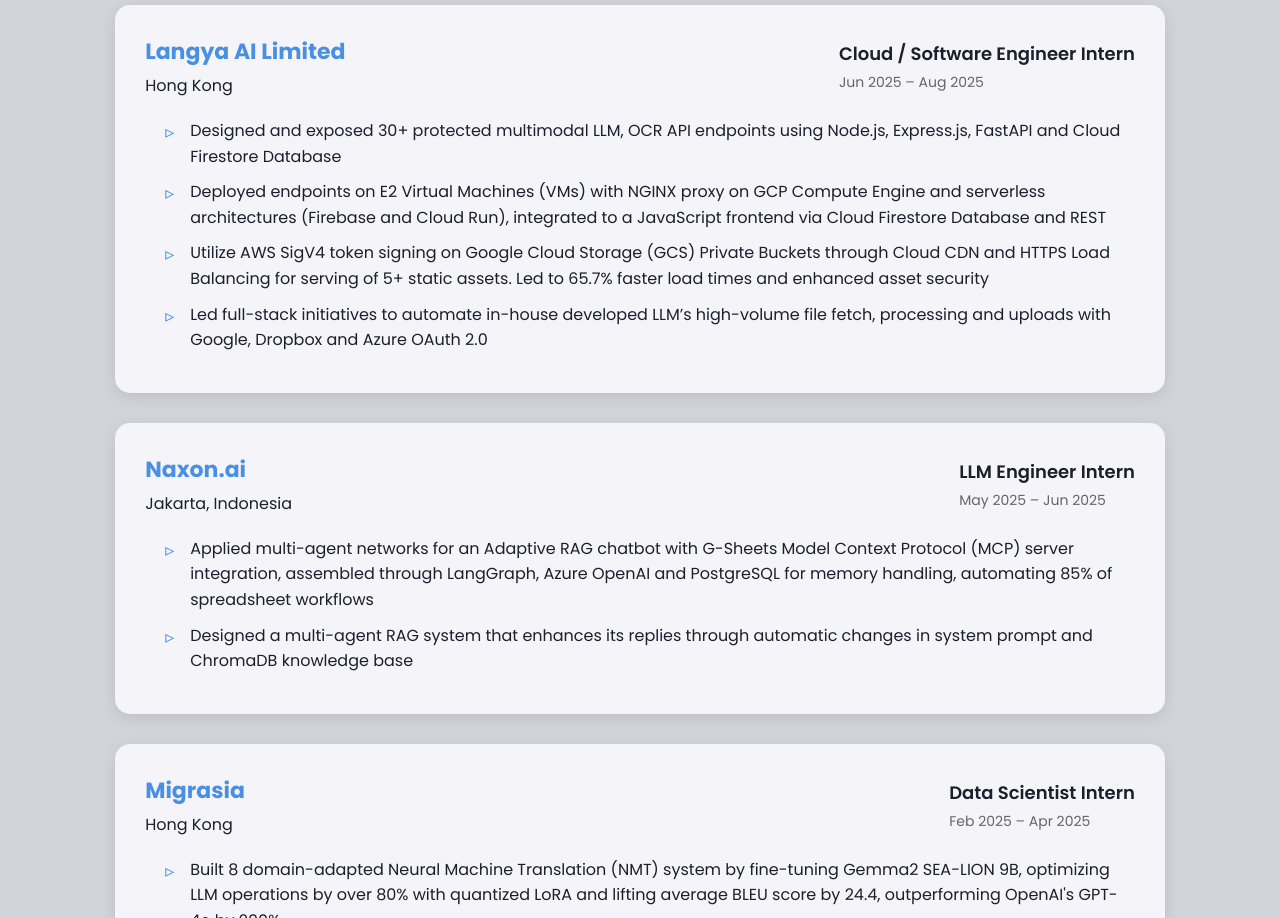
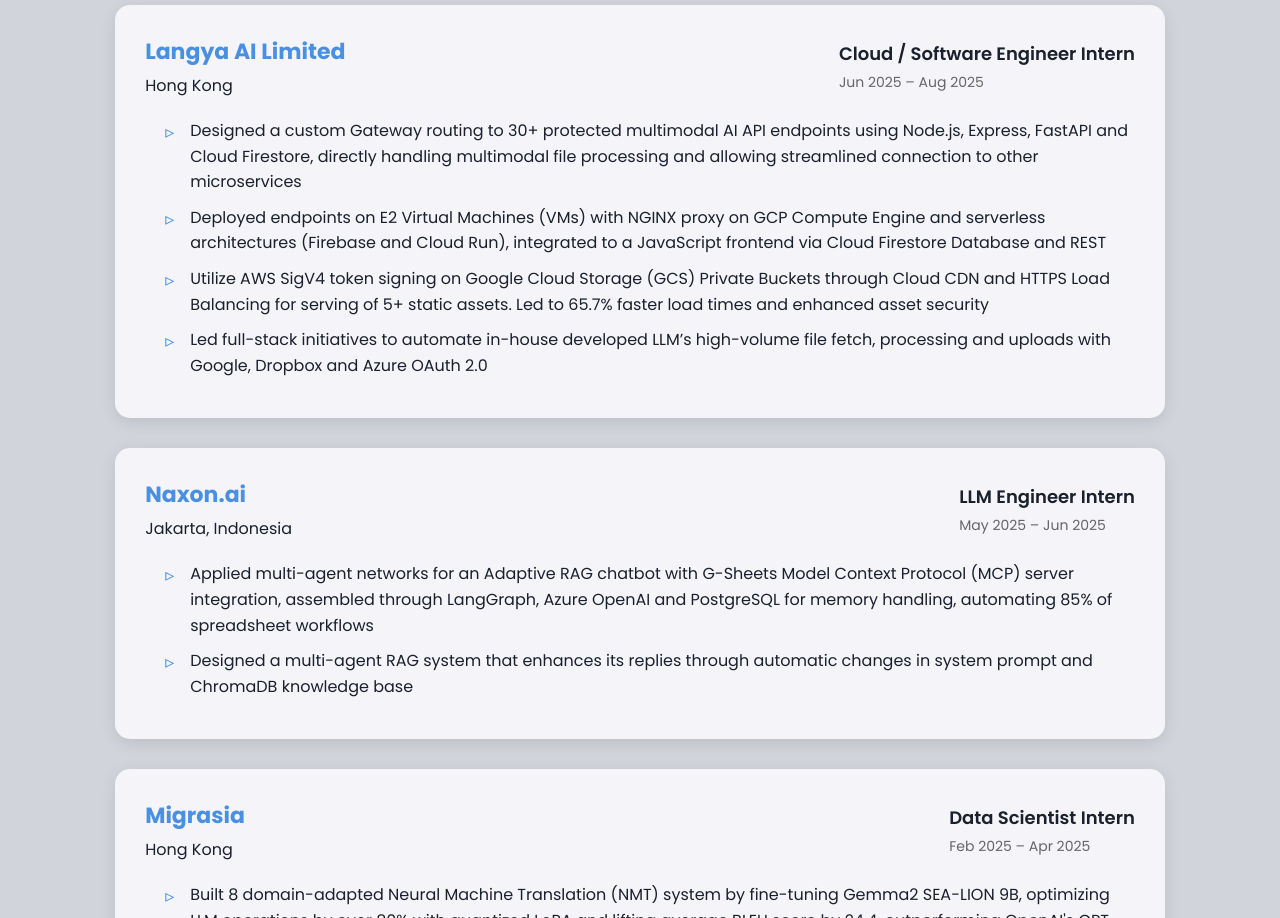
Before and after one commit to edbertw/edbert-portfolio, a Next.js app: page / in a window 1280 px wide. Shown: the part 2890-3808 px from the top of the page. Built offline with nearby package versions, Linux system fonts and the light colour scheme.

Commit message:
: Change desc

```diff
--- a/src/components/Experience.js
+++ b/src/components/Experience.js
@@ -6,7 +6,7 @@
         position: "Cloud / Software Engineer Intern",
         period: "Jun 2025 – Aug 2025",
         details: [
-          "Designed and exposed 30+ protected multimodal LLM, OCR API endpoints using Node.js, Express.js, FastAPI and Cloud Firestore Database",
+          "Designed a custom Gateway routing to 30+ protected multimodal AI API endpoints using Node.js, Express, FastAPI and Cloud Firestore, directly handling multimodal file processing and allowing streamlined connection to other microservices",
           "Deployed endpoints on E2 Virtual Machines (VMs) with NGINX proxy on GCP Compute Engine and serverless architectures (Firebase and Cloud Run), integrated to a JavaScript frontend via Cloud Firestore Database and REST",
           "Utilize AWS SigV4 token signing on Google Cloud Storage (GCS) Private Buckets through Cloud CDN and HTTPS Load Balancing for serving of 5+ static assets. Led to 65.7% faster load times and enhanced asset security",
           "Led full-stack initiatives to automate in-house developed LLM’s high-volume file fetch, processing and uploads with Google, Dropbox and Azure OAuth 2.0 "
```
